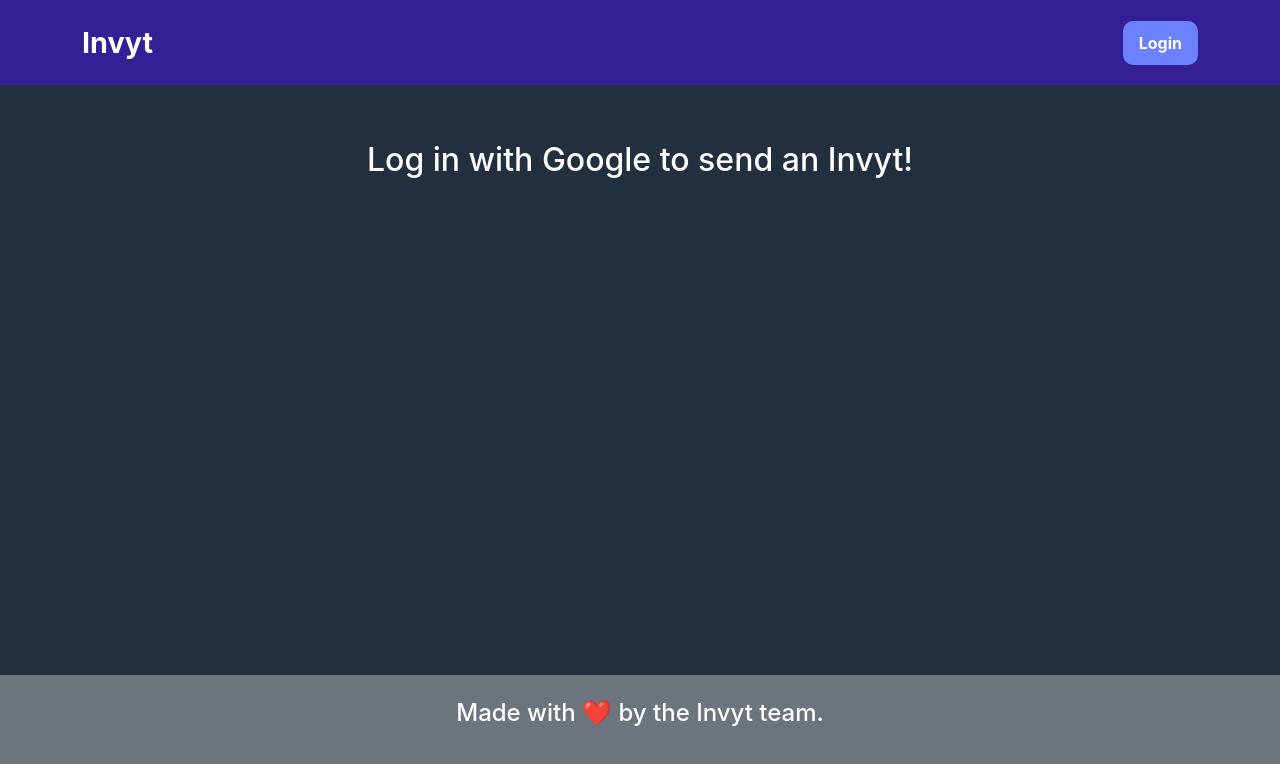
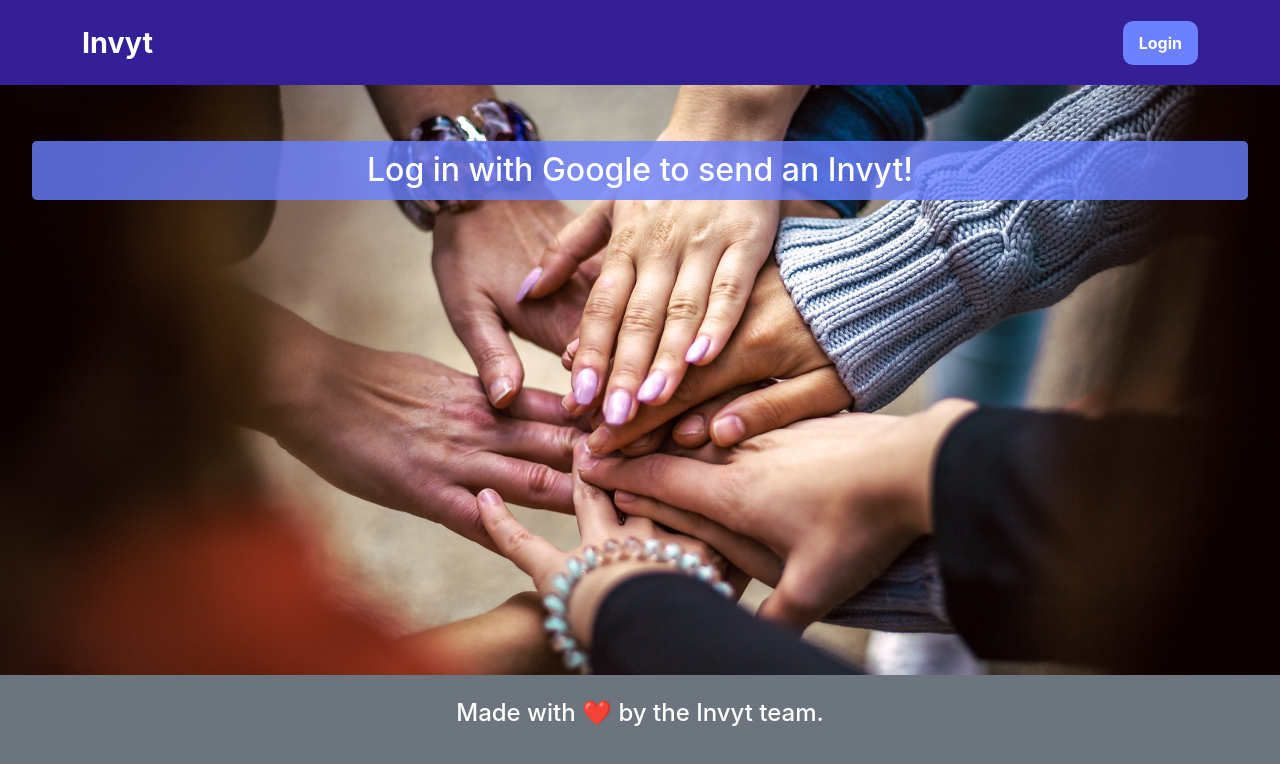
Before and after one commit to achensen/Invyt, a React (Vite) app in the folder client/: page / in a window 1280 px wide. Shown: the top 764 px of the page. Built offline with nearby package versions, Linux system fonts and the light colour scheme; no server answers.

Commit message:
main image change

```diff
--- a/client/src/assets/styles/index.css
+++ b/client/src/assets/styles/index.css
@@ -4,7 +4,8 @@
   --secondary-color: #1dd1a1;
   --accent-color: #b2b0fd63;
   --text-color: #ffffff;
-  --background-color: #222f3e;
+  --background-image: url('/images/hands.jpg');
+  /* --background-color: #222f3e; */
   --navbar-bg: #341f97;
   --navbar-hover: #000000;
   --button-hover: #4863ff;
@@ -17,7 +18,9 @@ html, body {
   margin: 0;
   padding: 0;
   font-family: "Inter", sans-serif;
-  background-color: var(--background-color);
+  background: var(--background-image) no-repeat center center fixed;
+  background-size: cover;
+  /* background-color: var(--background-color); */
   color: var(--text-color);
   display: flex;
   flex-direction: column;
--- a/client/src/pages/EventDetails.tsx
+++ b/client/src/pages/EventDetails.tsx
@@ -120,8 +120,8 @@ const EventDetails = () => {
               >
                 <div
                 className= "rounded h-100"
-                style= {{backgroundColor: "red", width: `${(activity.votes.length/totalVotes)*100}%` }}>
-                  {/* style= {{backgroundColor: "red", width: `${totalVotes==0?"0":(activity.votes.length/totalVotes)*100}%` }}> */}
+                style= {{backgroundColor: "red", width: `${totalVotes === 0 ? "0" :(activity.votes.length/totalVotes)*100}%` }}>
+
                 </div>
 
                 <div className= "position-absolute top-50 start-50 translate-middle">
--- a/client/src/pages/Home.tsx
+++ b/client/src/pages/Home.tsx
@@ -12,7 +12,10 @@ const Home = () => {
 
   // Show this message if no user is logged in
   if (!user) {
-    return <h2 className="text-center mt-4">Log in with Google to send an Invyt!</h2>;
+    return <h2 className="text-center mt-4"
+    style={{ backgroundColor: "rgba(107, 129, 255, 0.8) ",  padding: "10px", borderRadius: "5px", color: "white" }}
+    >Log in with Google to send an Invyt!</h2>;
+
   }
 
  // if (!user) {
```
Also changed, not shown: client/public/images/hands.jpg (added).
